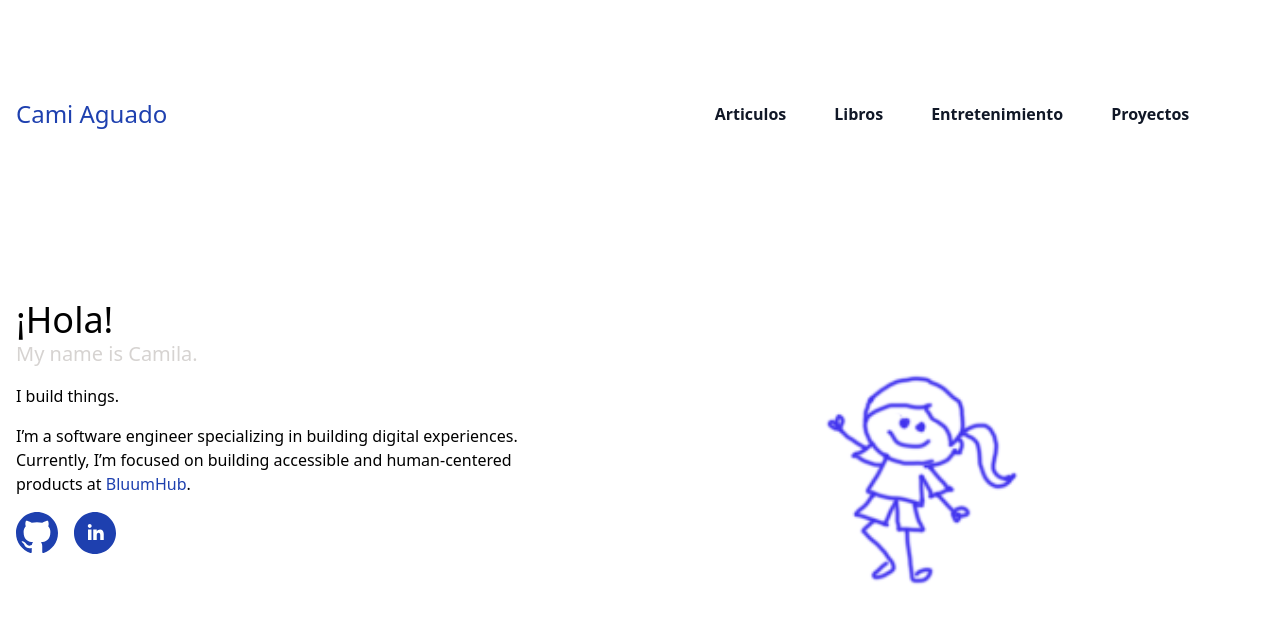
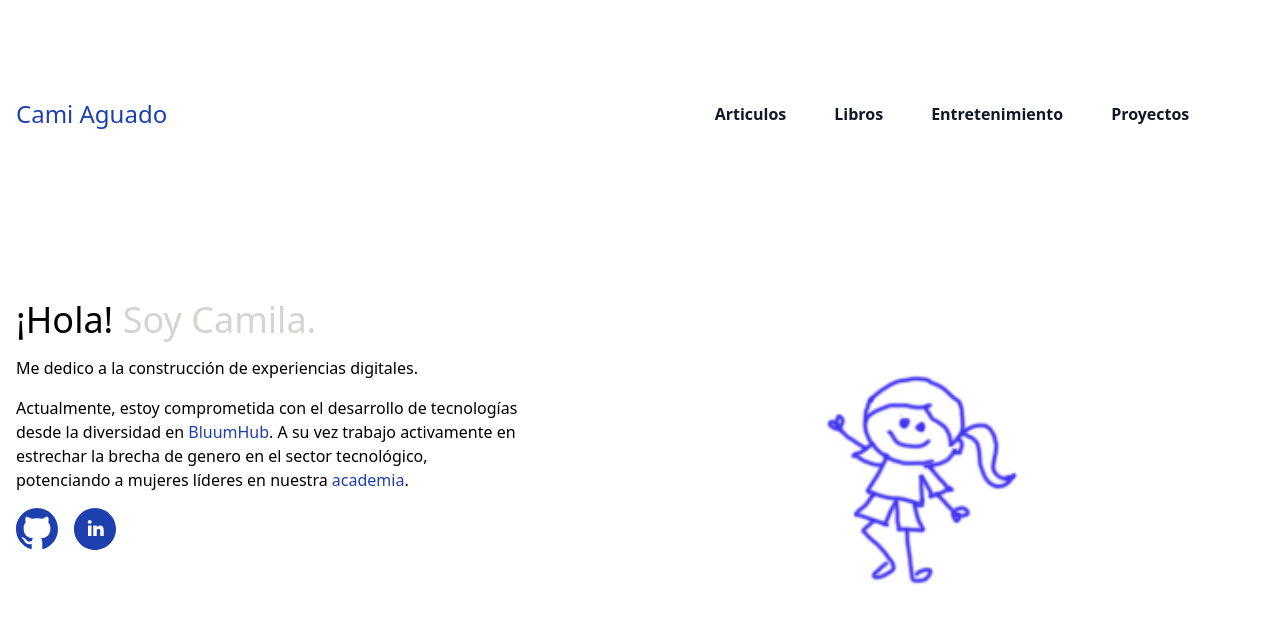
Before and after one commit to camiaguado/camiaguado, a Next.js app: page / in a window 1280 px wide. Shown: the top 624 px of the page. Built offline with nearby package versions, Linux system fonts and the light colour scheme.

Commit message:
cambios en about me content

```diff
--- a/components/aboutMe/aboutMe.js
+++ b/components/aboutMe/aboutMe.js
@@ -11,10 +11,9 @@ export default function aboutMe() {
             </div>
             <div className="col-span-full pt-6 lg:col-start-1 lg:row-start-1 lg:flex lg:h-full lg:flex-col lg:col-span-5">
                 <div className="flex flex-auto flex-col space-y-4">
-                <h2 className="leading-tight text-3xl md:text-4xl text-black dark:text-white">
-                    ¡Hola!<h2 className="text-stone-300 text-xl">My name is Camila.</h2></h2>
-                    <h3>I build things.</h3>
-                    <p>I’m a software engineer specializing in building digital experiences. Currently, I’m focused on building accessible and human-centered products at <a className="text-blue-800  hover:underline decoration-2" href="https://bluumhub.com" target="_blank">BluumHub</a>.</p>
+                <h2 className="leading-tight text-3xl md:text-4xl text-black dark:text-white">¡Hola!<span className="text-stone-300 text-4xl">  Soy Camila.</span></h2>
+                    <p>Me dedico a la construcción de experiencias digitales.</p>
+                    <p> Actualmente, estoy comprometida con el desarrollo de tecnologías desde la diversidad en <a className="text-blue-800  hover:underline decoration-2" href="https://bluumhub.com" target="_blank">BluumHub</a>. A su vez trabajo activamente en estrechar la brecha de genero en el sector tecnológico, potenciando a mujeres líderes en nuestra <a className="text-blue-800  hover:underline decoration-2" href="https://bluumhub.com/academia" target="_blank">academia</a>.</p>
                 <div className="flex gap-4 my-10">
                 <a href="https://github.com/camiaguado" class="fill-blue-800 text-primary focus:outline-none hover:fill-stone-300 focus:fill-blue-800"><svg xmlns="http://www.w3.org/2000/svg" width="42" height="42" viewBox="0 0 24 24"><title>Github</title><path d="M12 0c-6.626 0-12 5.373-12 12 0 5.302 3.438 9.8 8.207 11.387.599.111.793-.261.793-.577v-2.234c-3.338.726-4.033-1.416-4.033-1.416-.546-1.387-1.333-1.756-1.333-1.756-1.089-.745.083-.729.083-.729 1.205.084 1.839 1.237 1.839 1.237 1.07 1.834 2.807 1.304 3.492.997.107-.775.418-1.305.762-1.604-2.665-.305-5.467-1.334-5.467-5.931 0-1.311.469-2.381 1.236-3.221-.124-.303-.535-1.524.117-3.176 0 0 1.008-.322 3.301 1.23.957-.266 1.983-.399 3.003-.404 1.02.005 2.047.138 3.006.404 2.291-1.552 3.297-1.23 3.297-1.23.653 1.653.242 2.874.118 3.176.77.84 1.235 1.911 1.235 3.221 0 4.609-2.807 5.624-5.479 5.921.43.372.823 1.102.823 2.222v3.293c0 .319.192.694.801.576 4.765-1.589 8.199-6.086 8.199-11.386 0-6.627-5.373-12-12-12z"/></svg></a>
                 <a href="https://www.linkedin.com/in/camilaaguado/" class="fill-blue-800 text-primary focus:outline-none hover:fill-stone-300 focus:fill-blue-800"><svg xmlns="http://www.w3.org/2000/svg" width="42" height="42" viewBox="0 0 24 24"><title>Linkedin</title><path d="M12 0c-6.627 0-12 5.373-12 12s5.373 12 12 12 12-5.373 12-12-5.373-12-12-12zm-2 16h-2v-6h2v6zm-1-6.891c-.607 0-1.1-.496-1.1-1.109 0-.612.492-1.109 1.1-1.109s1.1.497 1.1 1.109c0 .613-.493 1.109-1.1 1.109zm8 6.891h-1.998v-2.861c0-1.881-2.002-1.722-2.002 0v2.861h-2v-6h2v1.093c.872-1.616 4-1.736 4 1.548v3.359z"/></svg></a>
```
